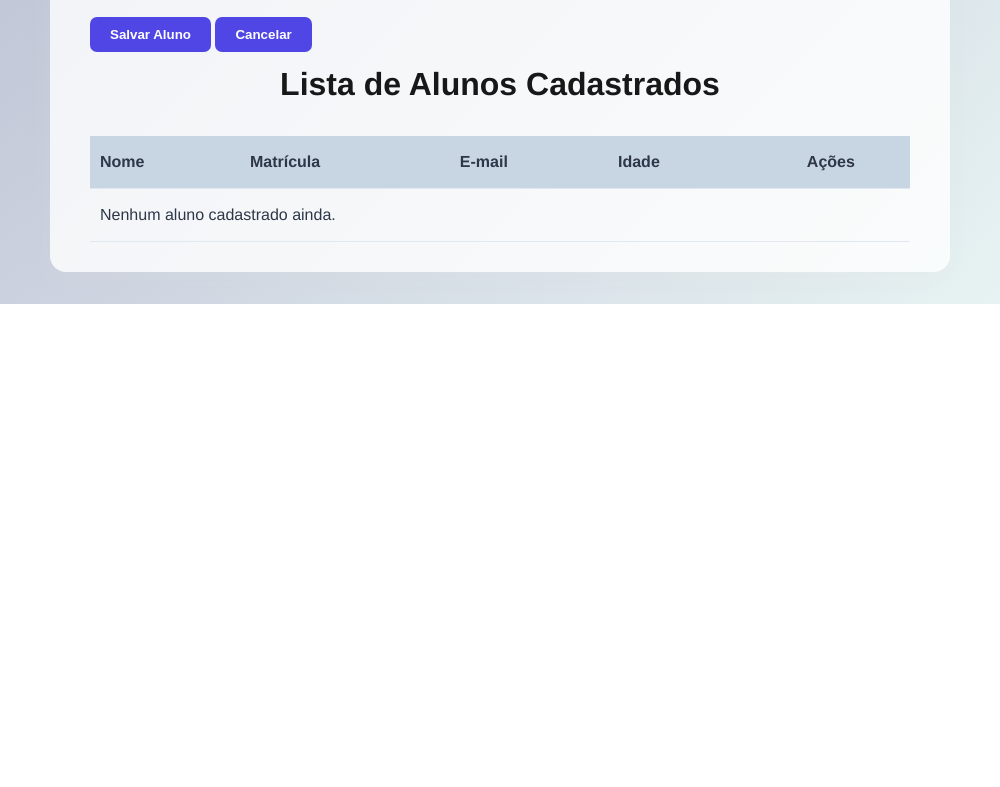
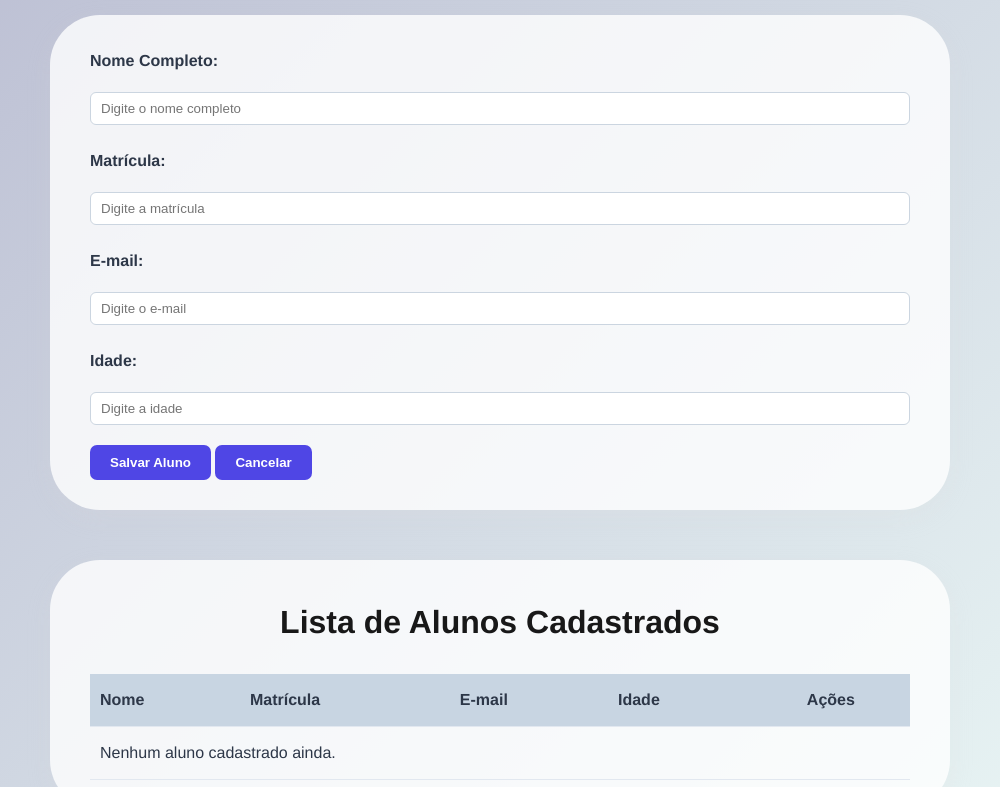
Before and after one commit to AdielCarvalho/Cadastro-de-Alunos, an Electron app: page index.html in a window 1000 px wide. Shown: the part 737-1524 px from the top of the page. Before the commit the page ends 1041 px from the top, so only its background shows below. Drawn offline with Linux system fonts and the light colour scheme.

Commit message:
Update style.css

```diff
--- a/style.css
+++ b/style.css
@@ -1,3 +1,4 @@
+
 *{
     margin: 0;
     padding: 0;
@@ -13,26 +14,47 @@ body{
     line-height: 2;
 
 }
-.container{
+
+
+#formAluno{
+    max-width: 900px;
+    margin: 0 auto;
+    margin-bottom: 50px;
+    background: rgba(255, 255, 255, 0.8);
+    border-radius: 50px;
+    padding: 30px 40px;
+    box-shadow: 0 8px 24px rgba(219, 216, 216, 0.15);
+
+
+}
+
+.table-section{
     max-width: 900px;
     margin: 0 auto;
     background: rgba(255, 255, 255, 0.8);
-    border-radius: 16px;
+    border-radius: 50px;
     padding: 30px 40px;
     box-shadow: 0 8px 24px rgba(219, 216, 216, 0.15);
+
 }
+
 
 .container h1{
     background:linear-gradient(135deg,#718096 0%, #718079 100%) ;
     font-size: 3rem;
-    margin-bottom: 1rem;
+    margin-bottom: 3rem;
     text-shadow: 4px 4px 8px rgba(5, 6, 7, 2.30);
     border-radius: 50px;
+    margin: 30px 460px 30px 460px;
     text-align: center;
     font-style: italic;
     color: #f9fafc;
 
 }
+
+
+
+
 
 .container h2{
     text-align: center;
@@ -47,6 +69,7 @@ body{
     flex-wrap: wrap;
     gap: 15px;
     margin-bottom: 20px;
+
 }
 
 label{
@@ -59,7 +82,7 @@ input{
     padding: 8px 10px;
     border: 1px solid #cbd5e0;
     border-radius: 6px;
-    outline: none;
+    outline: none; /*Espessura do contorno*/
     width: 100%;
     transition: 0.3s;
 }
@@ -153,4 +176,5 @@ tr:hover {
   button {
     width: 100%;
   }
+
 }
```
